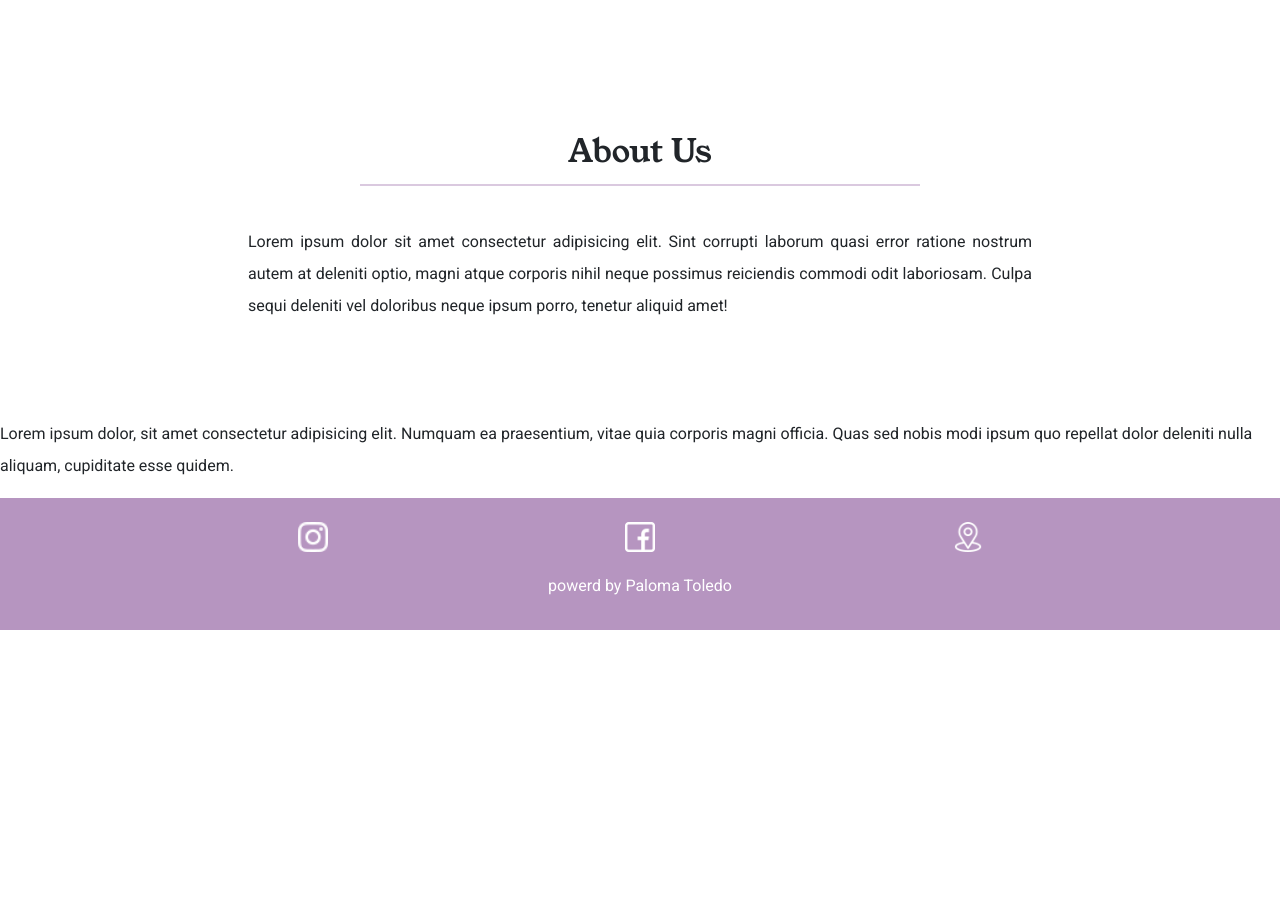
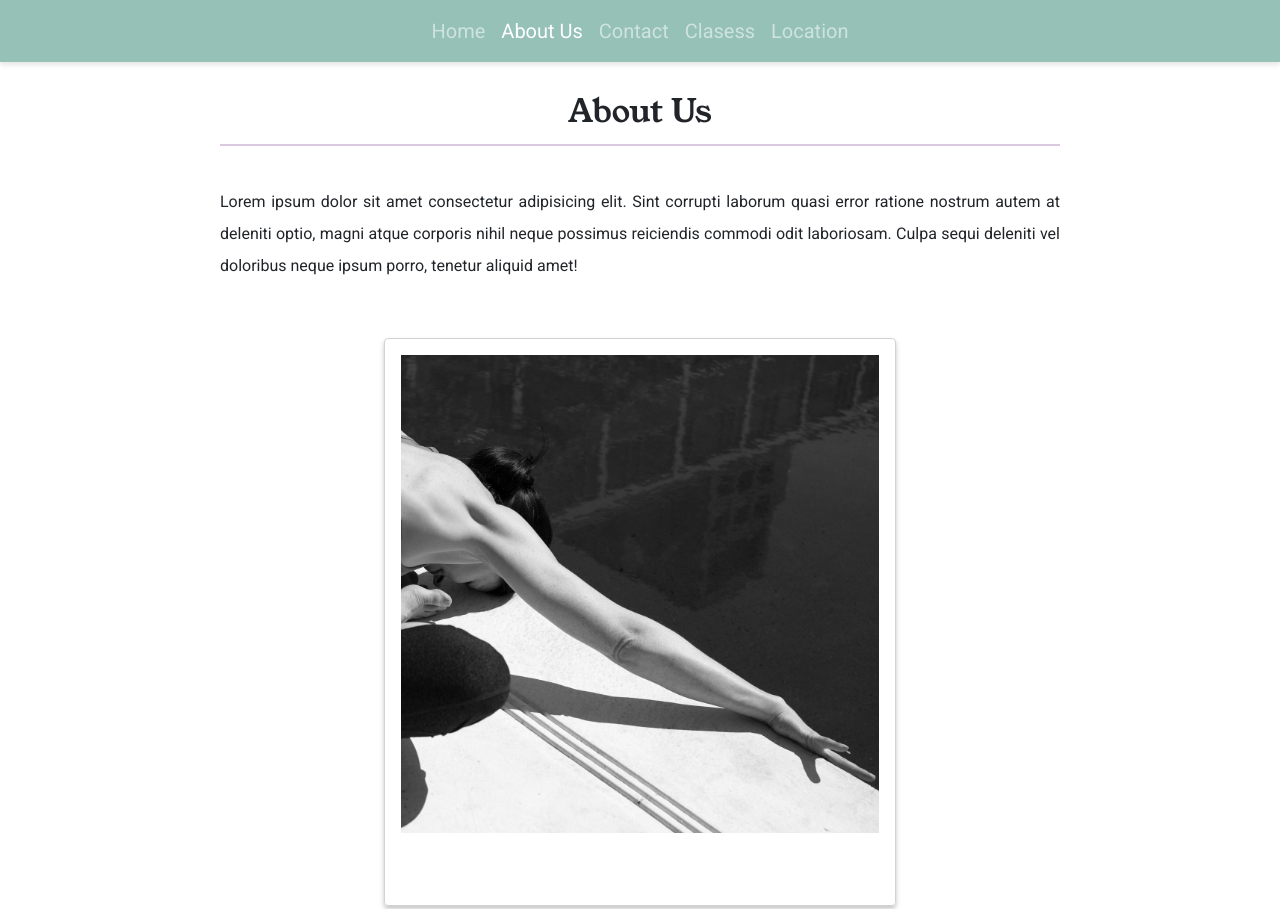
Before and after one commit to PalomaToledo997/c60, a plain HTML site: page pages/aboutUs.html in a window 1280 px wide. Shown: the top 909 px of the page. Before the commit the page ends 800 px from the top, so only its background shows below. Drawn offline with nearby package versions, Linux system fonts and the light colour scheme.

Commit message:
arreglo seccion about us y el nav

```diff
--- a/pages/aboutUs.html
+++ b/pages/aboutUs.html
@@ -9,19 +9,63 @@
 </head>
 <body>
     <!-- header -->
-
+    <header>
+        <nav class="navbar navbar-expand-lg navbar-dark">
+            <div class="container-fluid">
+                <button class="navbar-toggler" type="button" data-bs-toggle="collapse" data-bs-target="#navbarNav"
+                    aria-controls="navbarNav" aria-expanded="false" aria-label="Toggle navigation">
+                    <span class="navbar-toggler-icon"></span>
+                </button>
+                <div class="collapse navbar-collapse" id="navbarNav">
+                    <ul class="navbar-nav">
+                        <li class="nav-item">
+                            <a class="nav-link" aria-current="" href="../index.html">Home</a>
+                        </li>
+                        <li class="nav-item">
+                            <a class="nav-link active" href="../pages/aboutUs.html">About Us</a>
+                        </li>
+                        <li class="nav-item">
+                            <a class="nav-link" href="../pages/contact.html">Contact</a>
+                        </li>
+                        <li class="nav-item">
+                            <a class="nav-link" href="#">Clasess</a>
+                        </li>
+                        <li class="nav-item">
+                            <a class="nav-link" href="../index.html#location">Location</a>
+                        </li>
+                    </ul>
+                </div>
+            </div>
+        </nav>
+    </header>
     <main>
         <section id="about_us">
             <h2 class="subtitle">About Us</h1>
                 <p>Lorem ipsum dolor sit amet consectetur adipisicing elit. Sint corrupti laborum quasi error ratione nostrum autem at deleniti optio, magni atque corporis nihil neque possimus reiciendis commodi odit laboriosam. Culpa sequi deleniti vel doloribus neque ipsum porro, tenetur aliquid amet!</p>
         </section>
-        <section class="bck-img">
-            <!-- imagen -->
+
+    <!-- seccion de imagenes -->
+        <section class="section_img">
+            <div class="div_about_img">
+                <img src="../img/yoga-bw.jpg" alt="">
+            </div>
+
         </section>
+
+
+
+        <!-- segunda seccion sobre el about us -->
         <section class="about_div_txt">
             <p>Lorem ipsum dolor, sit amet consectetur adipisicing elit. Numquam ea praesentium, vitae quia corporis magni officia. Quas sed nobis modi ipsum quo repellat dolor deleniti nulla aliquam, cupiditate esse quidem.</p>
 
         </section>
+
+        <section class="section_img">
+            <div class="div_about_img">
+                <img src="../img/yoga-1313110_1280.jpg" alt="">
+            </div>
+        </section>
+
     </main>
     <footer id="footer">
         <div class="div_footer_logo">
@@ -45,6 +89,6 @@
     </footer>
 
     <!-- enla a bootstrap local -->
-    <script src="./bootstrap-5.3.2-dist/js/bootstrap.js"></script>
+    <script src="../bootstrap-5.3.2-dist/js/bootstrap.js"></script>
 </body>
 </html>
--- a/style/estilo.css
+++ b/style/estilo.css
@@ -26,7 +26,7 @@ h1,h2,h3,h4{
 
 .subtitle{
     border-bottom: 2px solid #dac9df;
-    width: 70vh;
+    width: 70%;
 
 
 
@@ -459,7 +459,7 @@ input, textarea{
 /* About Us */
 #about_us{
     width: 100%;
-    padding: 10vh;
+    padding: 5vh;
     display: flex;
     flex-direction: column;
     justify-content: center;
@@ -475,6 +475,51 @@ input, textarea{
     width: 70%;
     text-align: justify;
 }
+
+.section_img{
+    display: flex;
+    flex-wrap: wrap;
+    width: 100%;
+    height: auto;
+    justify-content: center;
+    align-items: center;
+    margin-bottom: 5vh;
+}
+
+.div_about_img{
+    width: 40%;
+    padding: 2vh ;
+    margin: auto;
+    padding-bottom: 9vh;
+    border: 1px solid lightgray;
+    -webkit-box-shadow: 0px 3px 5px 0px rgba(0, 0, 0, 0.301);
+    -moz-box-shadow: 0px 3px 5px 0px rgba(0, 0, 0, 0.486);
+    box-shadow: 0px 3px 5px 0px rgba(0, 0, 0, 0.226);
+    border-radius: 4px;
+
+}
+
+.div_about_img img{
+    width: 100%;
+    height: 20%;
+
+}
+
+.about_div_txt{
+    width: 100%;
+    padding: 5vh;
+    display: flex;
+    flex-direction: column;
+    justify-content: center;
+    align-items: center;
+
+}
+
+.about_div_txt p{
+    width: 70%;
+    text-align: justify;
+}
+
 
 
 
```
Also changed, not shown: index.html (+6 -3 lines), pages/contact.html (+5 -5 lines).
